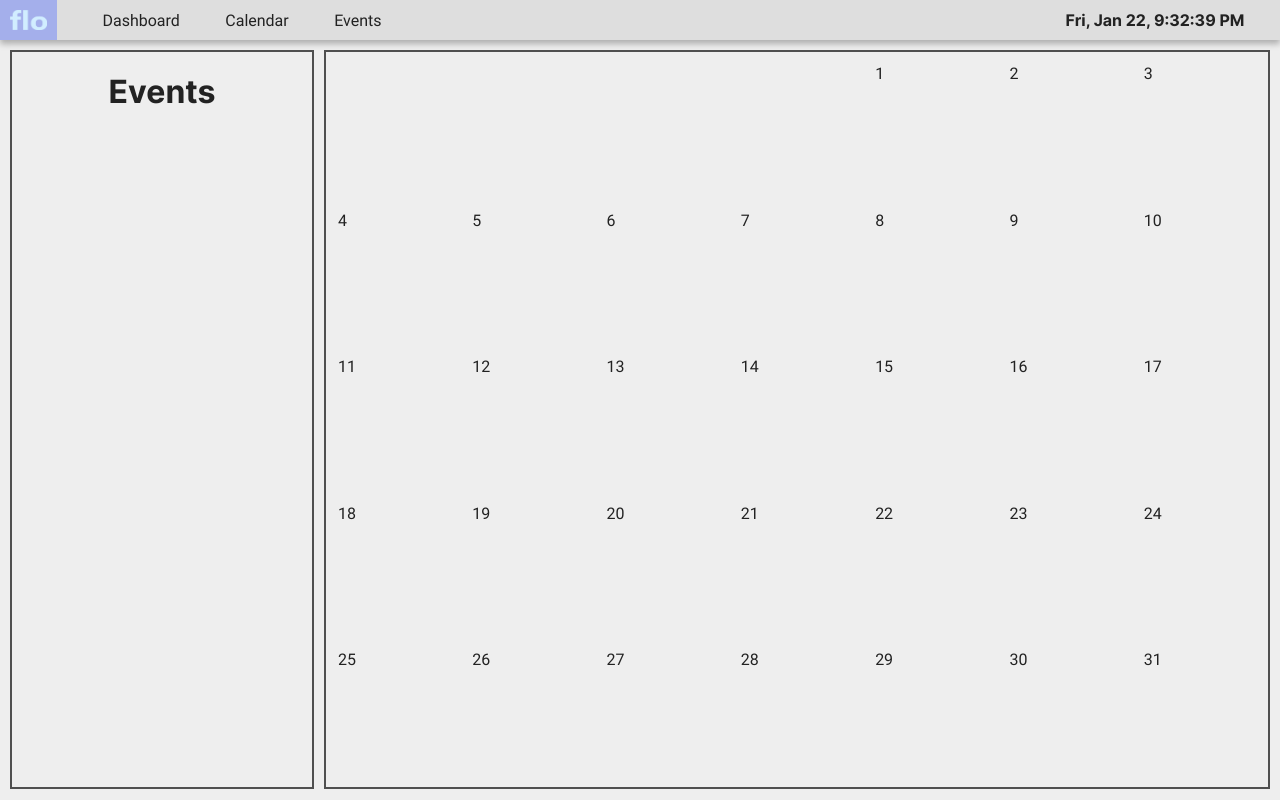
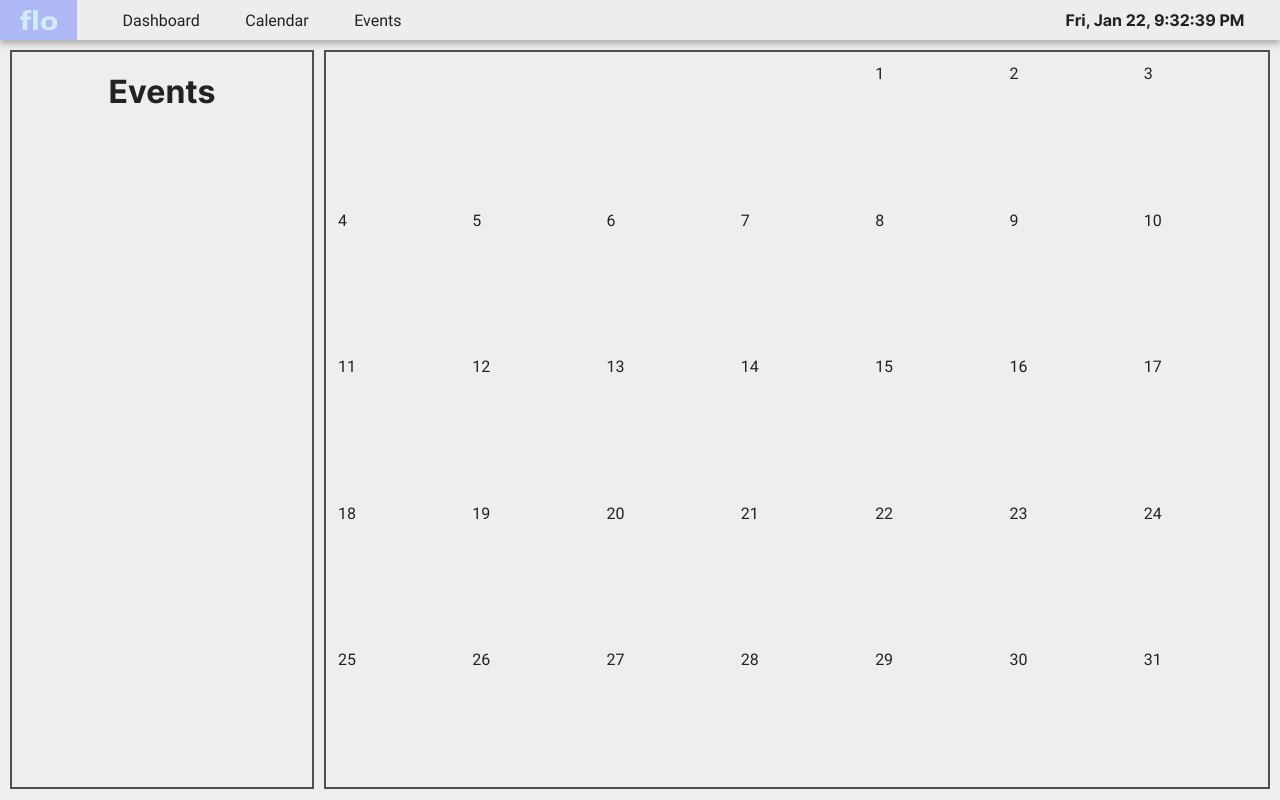
Before and after one commit to giilbert/flo-planner, a React (Vite) app: page / in a window 1280 px wide. Built offline with nearby package versions, Linux system fonts and the light colour scheme.

Commit message:
changed navbar positioning and logo size

```diff
--- a/src/css/Navbar.css
+++ b/src/css/Navbar.css
@@ -1,7 +1,7 @@
 .Navbar-container {
-    background-color: #0001;
+    background-color: #ededed;
     z-index: 999;
-    position: absolute;
+    position: fixed;
     top: 0px;
     left: 0px;
     width: 100vw;
@@ -26,7 +26,7 @@
 
 .logo {
     background-color: #4964ff63;
-    padding: 10px;
+    padding: 10px 20px 10px 20px;
 }
 
 .nav-item {
```
